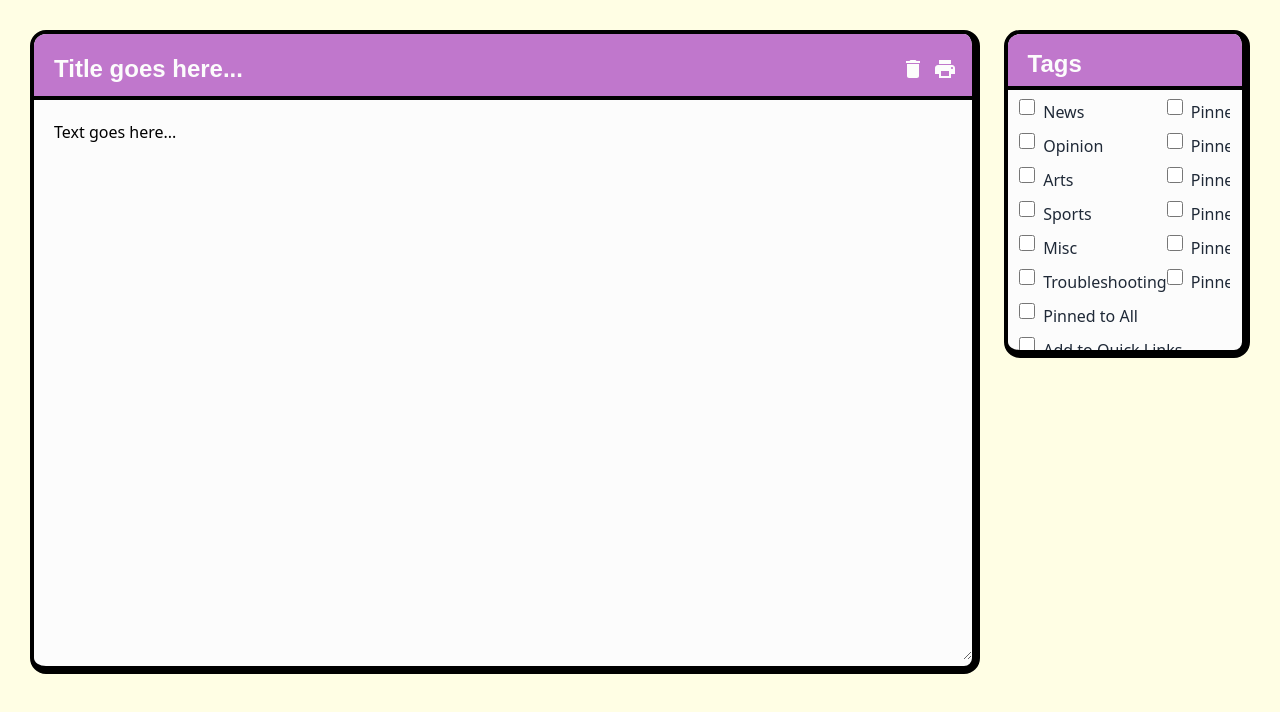
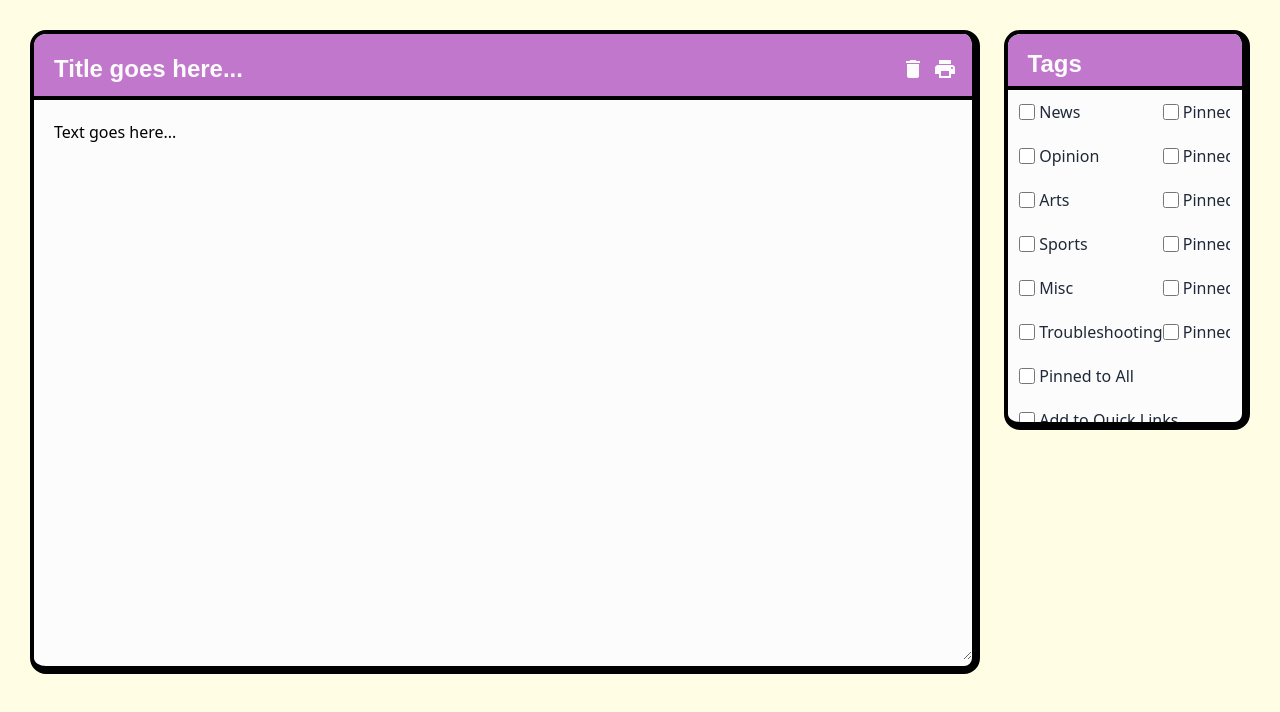
Before and after one commit to dailybruin/woof, a Next.js app: page /new in a window 1280 px wide. Shown: the top 712 px of the page. Built offline with nearby package versions, Linux system fonts and the light colour scheme.

Commit message:
centered tags to checkboxes

```diff
--- a/components/Box.tsx
+++ b/components/Box.tsx
@@ -18,7 +18,7 @@ const Box: React.FC<BoxProps> = ({
           {title}
         </div>
       </div>
-      <div>
+      <div className =" h-full">
         {innerText}
         {children}
       </div>
--- a/components/edit/Form.tsx
+++ b/components/edit/Form.tsx
@@ -186,7 +186,7 @@ const Form = ({ formId, articleForm, forNewArticle = true }: Props) => {
     formContainer: {
       flex: 1,
       overflow: 'hidden',
-      maxHeight: '41vh',
+      maxHeight: '50vh',
       borderBottomWidth: '1vmin',
       borderRightWidth: '1vmin',
       borderTopWidth: '0.5vmin',
@@ -260,11 +260,11 @@ const Form = ({ formId, articleForm, forNewArticle = true }: Props) => {
           }
           innerText=""
         >
-          <form id={formId} onSubmit={handleSubmit} className="grid overflow-auto">
+          <form id={formId} onSubmit={handleSubmit} className="grid h-full overflow-y-scroll pb-10">
             {TAGS.map((tag, index) => (
-              <div key={index} className="flex justify-between items-center">
+              <div key={index} className="flex justify-between items-center ">
                 {/* Left Column: Main Tag Checkbox */}
-                <div className="flex items-center space-x-2">
+                <div className="flex items-center space-x-1">
                   <input
                     type="checkbox"
                     name={tag}
@@ -291,11 +291,11 @@ const Form = ({ formId, articleForm, forNewArticle = true }: Props) => {
                     }}
                     className="w-[1.5vw] h-[1.5vw] md:w-4 md:h-4"
                   />
-                  <label className="text-gray-800 text-[1.2vw] md:text-base flex items-center">{tag}</label>
+                  <label className="text-gray-800 text-[2vw] mb-[10px] md:text-base flex items-center">{tag}</label>
                 </div>
 
                 {/* Right Column: Pinned Checkbox */}
-                <div className="flex items-center space-x-2">
+                <div className="flex items-center space-x-1">
                   <input
                     type="checkbox"
                     checked={form.pinned_sections.includes(tag)}
@@ -316,13 +316,13 @@ const Form = ({ formId, articleForm, forNewArticle = true }: Props) => {
                     }}
                     className="w-[1.5vw] h-[1.5vw] md:w-4 md:h-4"
                   />
-                  <label className="text-gray-800 text-[1.2vw] md:text-base flex items-center">Pinned</label>
+                  <label className="text-gray-800 text-[2vw] md:text-base flex items-center mb-[10px]">Pinned</label>
                 </div>
               </div>
             ))}
 
             {/* "Pinned to All" Checkbox */}
-            <div className="flex justify-start items-center space-x-2">
+            <div className="flex justify-start items-center space-x-1">
               <input
                 type="checkbox"
                 name="allTags"
@@ -346,11 +346,11 @@ const Form = ({ formId, articleForm, forNewArticle = true }: Props) => {
                   }
                 }}
               />
-              <label htmlFor="allTags" className="text-gray-800 text-[1.2vw] md:text-base flex items-center">Pinned to All</label>
+              <label htmlFor="allTags" className="text-gray-800 text-[2vwh] md:text-base flex items-center mb-[10px]">Pinned to All</label>
             </div>
 
             {/* "Add to Quick Links" Checkbox */}
-            <div className="flex justify-start items-center space-x-2">
+            <div className="flex justify-start items-center space-x-1">
               <input
                 type="checkbox"
                 name="quick_link"
@@ -363,9 +363,13 @@ const Form = ({ formId, articleForm, forNewArticle = true }: Props) => {
                   });
                 }}
               />
-              <label htmlFor="quick_link" className="text-gray-800 text-[1.2vw] md:text-base flex items-center">Add to Quick Links</label>
+              <label htmlFor="quick_link" className="text-gray-800 text-[2vwh] md:text-base flex items-center mb-[10px]">Add to Quick Links</label>
             </div>
+            <div className="h-1"></div>
+            <div className="h-1"></div>
           </form>
+
+
 
         </Box>
         <p>{message}</p>
```
